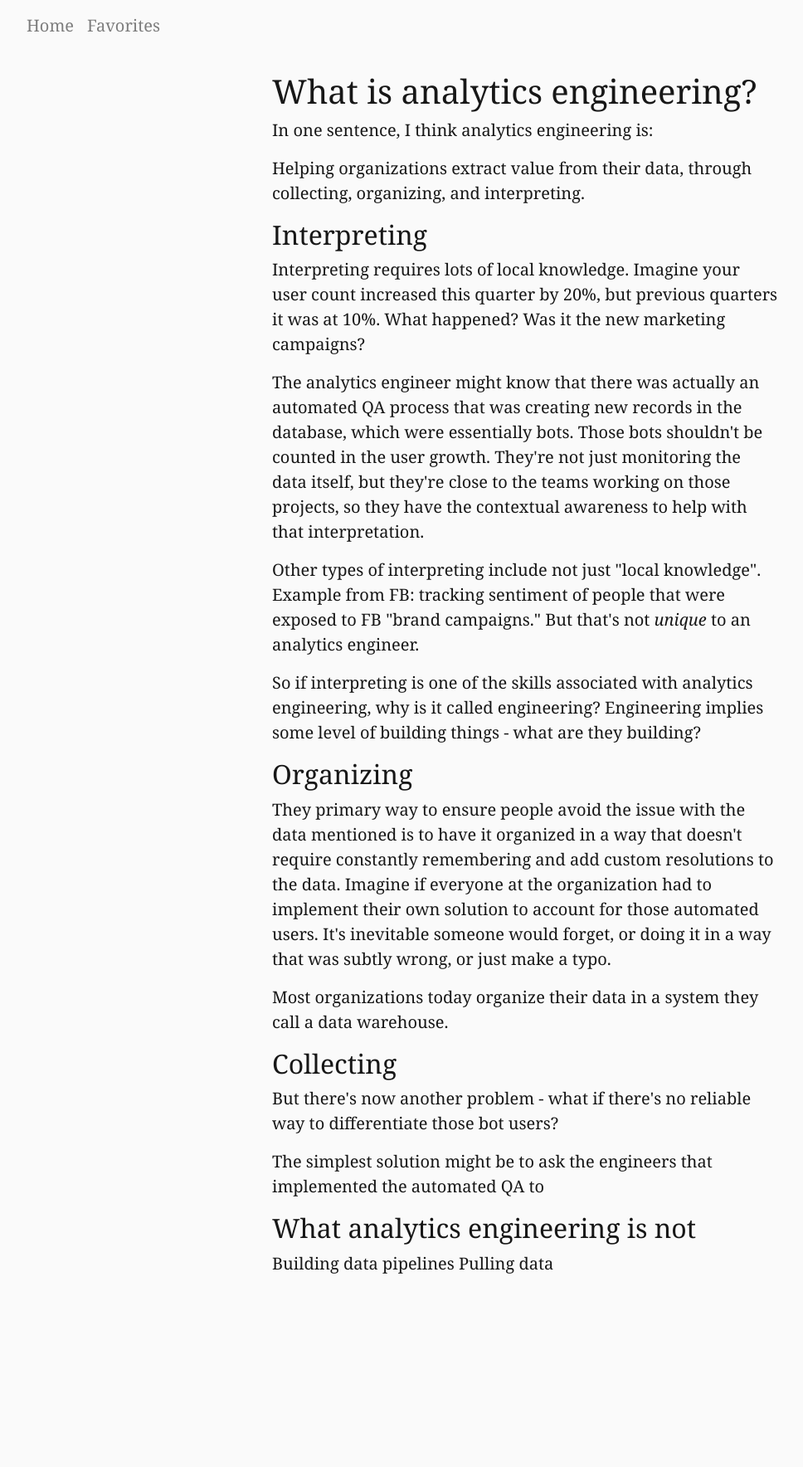
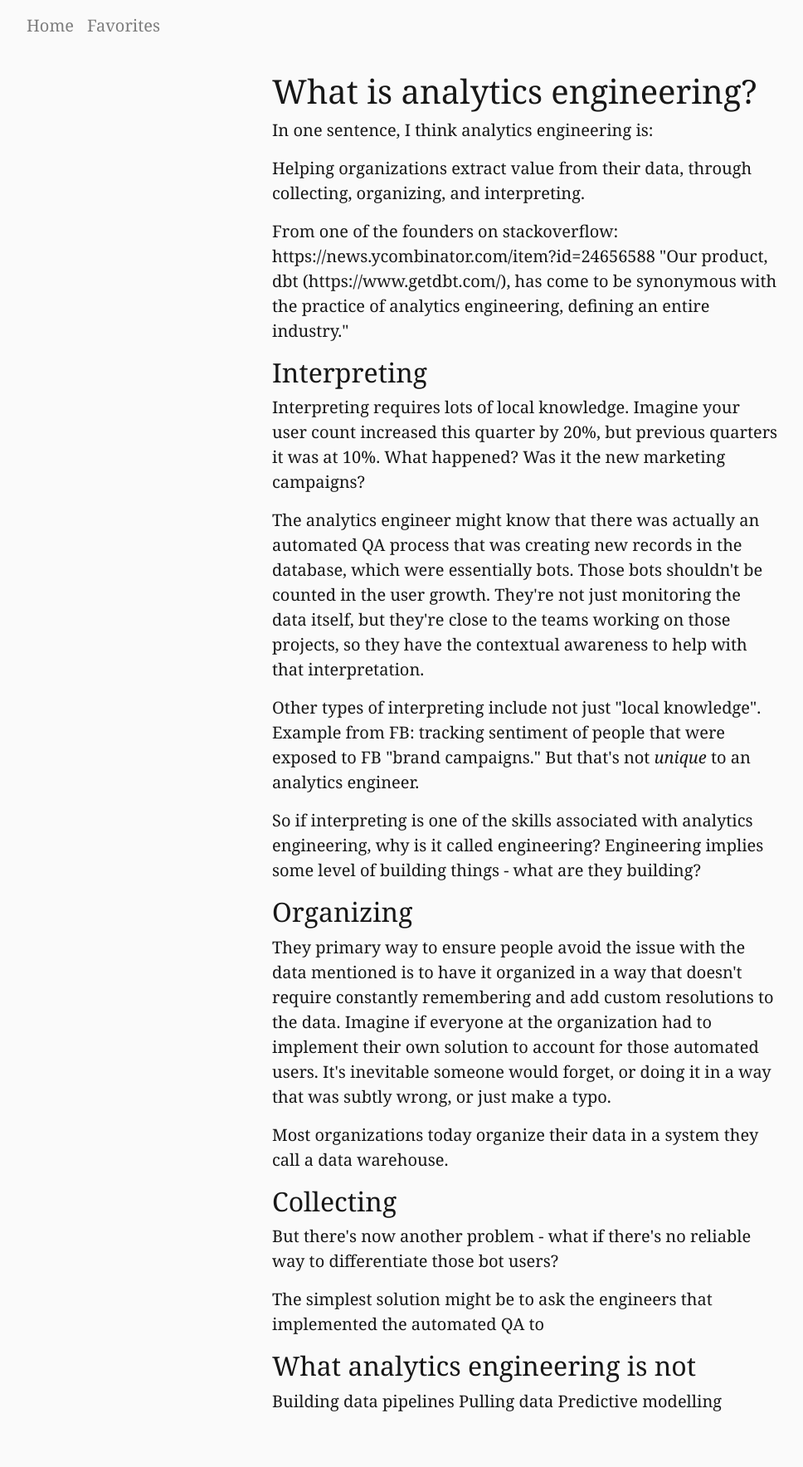
Before and after one commit to tjwaterman99/tjwaterman99, an MkDocs documentation site: the page built from docs/analytics-engineering.md, in a window 1280 px wide. Shown: the whole page at 83% size, without its empty margins (7-975 px from the left). Built offline with MkDocs 1.6.1, drawn with Linux system fonts in a browser that asks for light colours; nearby versions of some CDN libraries; before the commit the page ends 1602 px from its top, so only the background shows below that.

Commit message:
Add quote from hackernews

```diff
--- a/docs/analytics_engineering.md
+++ b/docs/analytics-engineering.md
@@ -3,6 +3,8 @@
 In one sentence, I think analytics engineering is:
 
 Helping organizations extract value from their data, through collecting, organizing, and interpreting.
+
+From one of the founders on stackoverflow: https://news.ycombinator.com/item?id=24656588 "Our product, dbt (https://www.getdbt.com/), has come to be synonymous with the practice of analytics engineering, defining an entire industry."
 
 ## Interpreting
 
@@ -30,3 +32,4 @@ The simplest solution might be to ask the engineers that implemented the automat
 
 Building data pipelines
 Pulling data
+Predictive modelling
```
